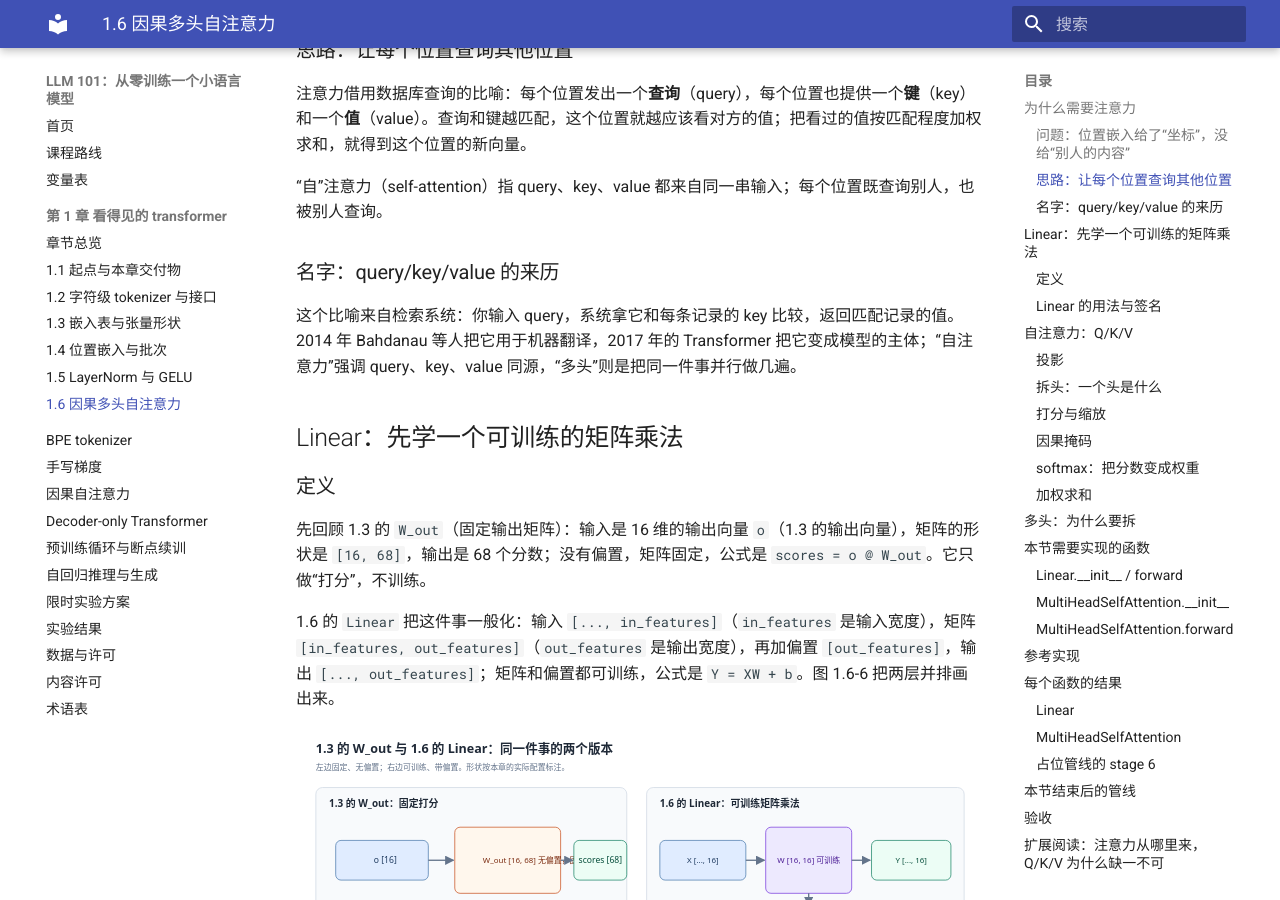
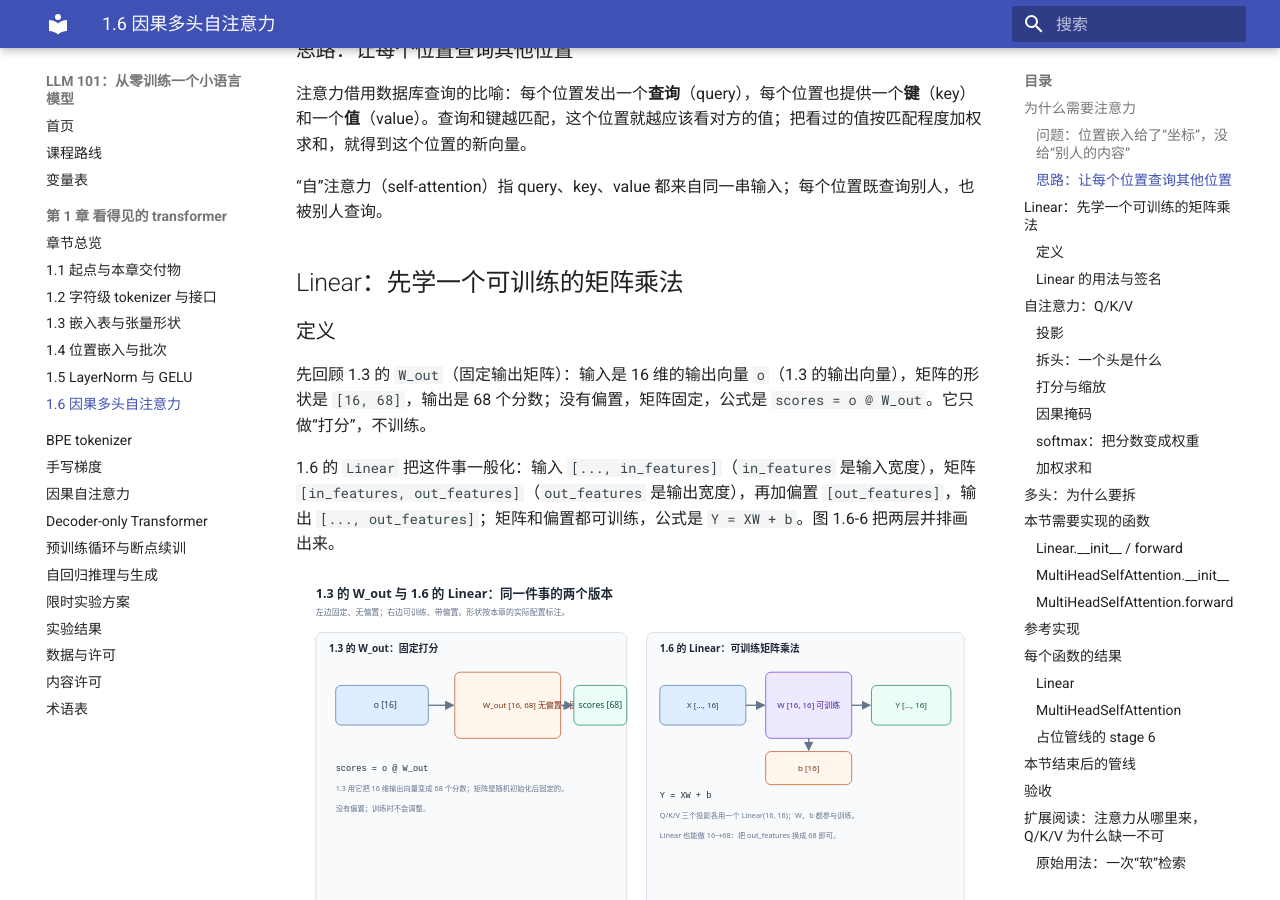
Before and after one commit to tigersoldier/llm-101, an MkDocs documentation site: the page built from docs/course/ch01/1.6.md, in a window 1280 px wide and 900 px high, scrolled down 1152 px. Built offline with MkDocs 1.6.1 and Material for MkDocs 9.7.7, drawn with Linux system fonts in a browser that asks for light colours; some of the changed text lies outside the part shown.

Commit message:
Move the query/key/value name origin into 1.6's extension

```diff
--- a/docs/course/ch01/1.6.md
+++ b/docs/course/ch01/1.6.md
@@ -30,10 +30,6 @@
 注意力借用数据库查询的比喻：每个位置发出一个**查询**（query），每个位置也提供一个**键**（key）和一个**值**（value）。查询和键越匹配，这个位置就越应该看对方的值；把看过的值按匹配程度加权求和，就得到这个位置的新向量。
 
 “自”注意力（self-attention）指 query、key、value 都来自同一串输入；每个位置既查询别人，也被别人查询。
-
-### 名字：query/key/value 的来历
-
-这个比喻来自检索系统：你输入 query，系统拿它和每条记录的 key 比较，返回匹配记录的值。2014 年 Bahdanau 等人把它用于机器翻译，2017 年的 Transformer 把它变成模型的主体；“自注意力”强调 query、key、value 同源，“多头”则是把同一件事并行做几遍。
 
 ## Linear：先学一个可训练的矩阵乘法
 
```
Also changed, not shown: other parts of docs/course/ch01/1.6.md (+1 -1 lines).
